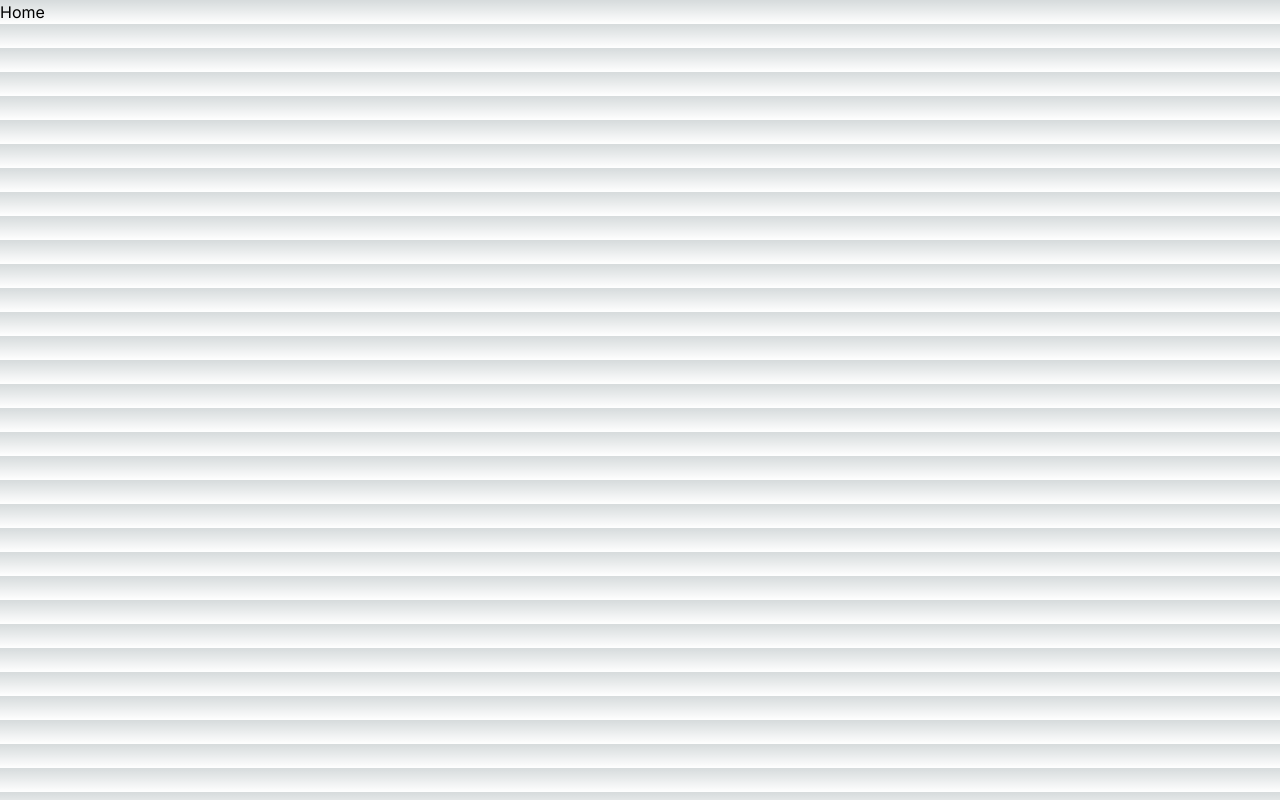
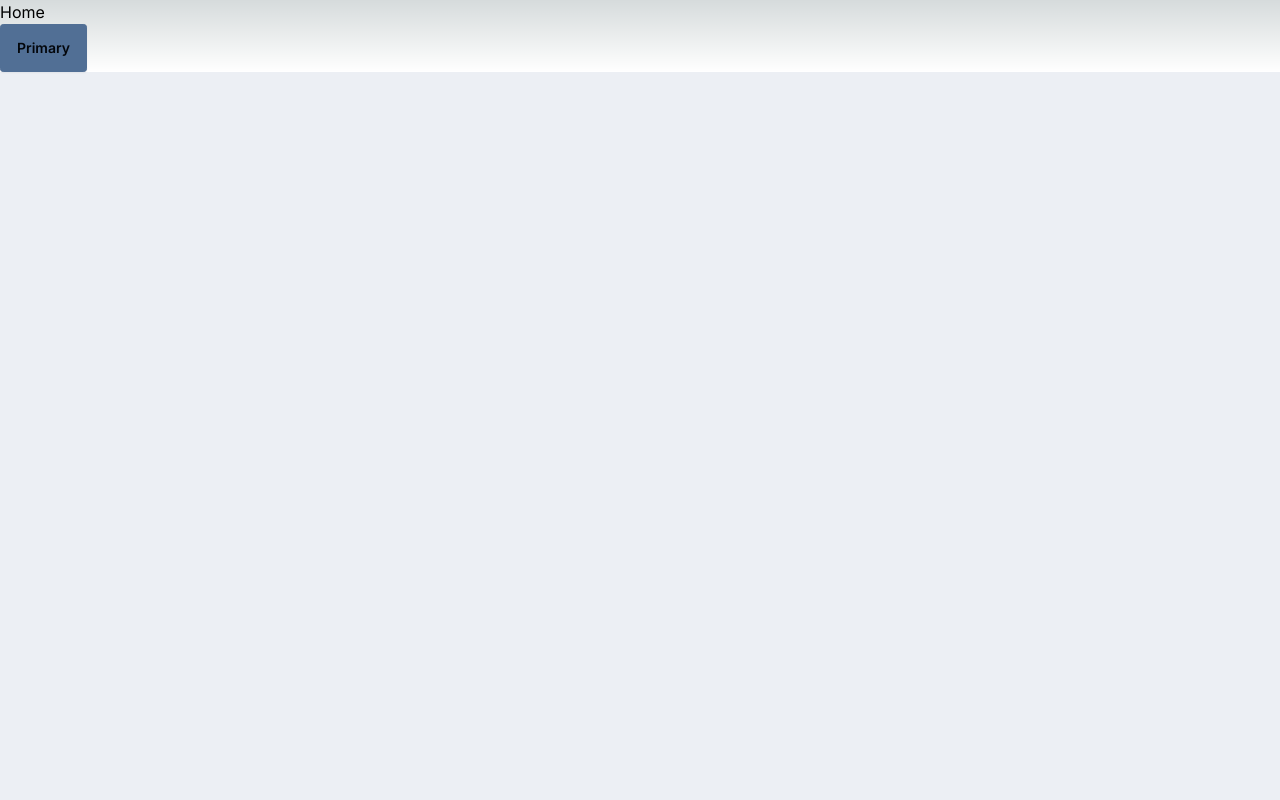
Before and after one commit to mchuang413/Group1B, a Next.js app in the folder app/: page / in a window 1280 px wide. Built offline with nearby package versions, Linux system fonts and the light colour scheme.

Commit message:
theme updated

```diff
--- a/app/src/app/page.js
+++ b/app/src/app/page.js
@@ -4,6 +4,7 @@ export default function Home() {
   return (
     <>
       <h1>Home</h1>
+      <button className="btn btn-active btn-primary">Primary</button>
     </>
   );
 }
--- a/app/tailwind.config.js
+++ b/app/tailwind.config.js
@@ -14,5 +14,10 @@ module.exports = {
       },
     },
   },
-  plugins: [],
+  plugins: [
+    require('daisyui'),
+  ],
+  daisyui: {
+    themes: ["nord"],
+  },
 };
```
